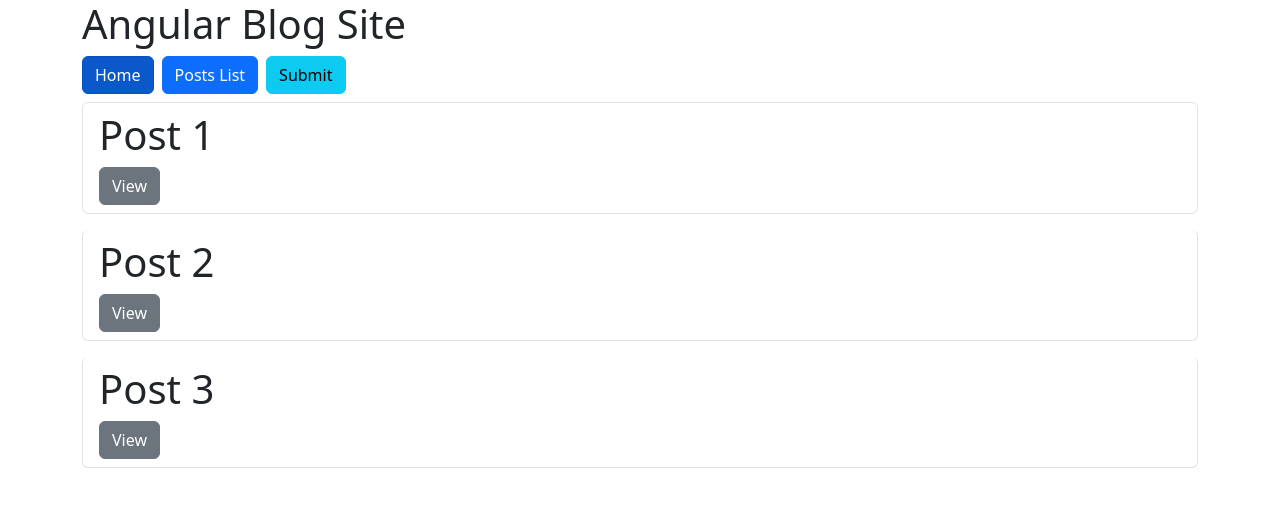
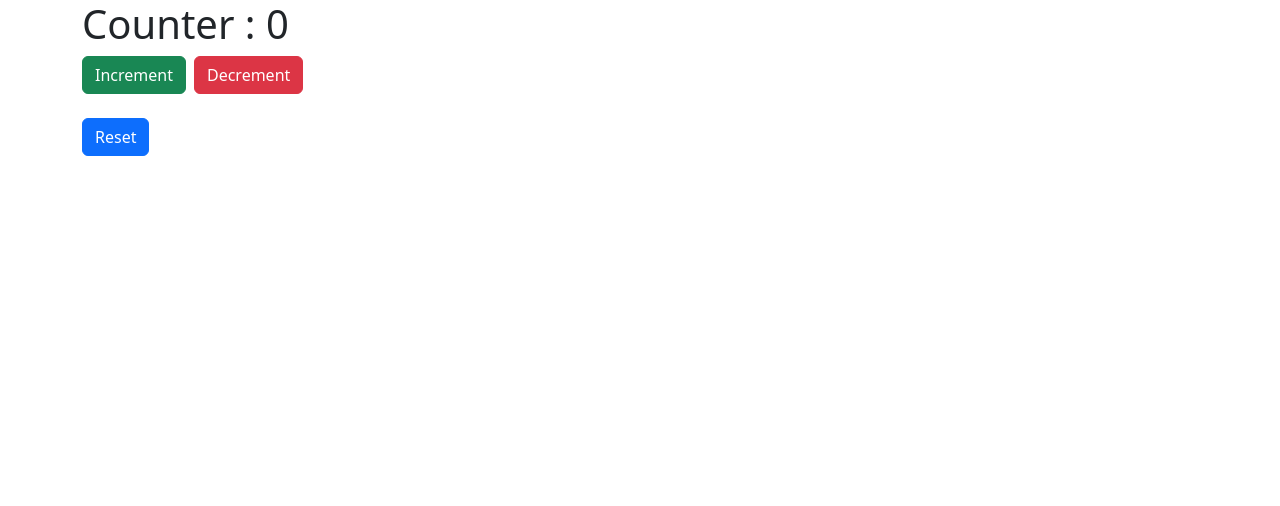
Before and after one commit to shivrajpro/angular-refresher-2023, an Angular app: page /posts in a window 1280 px wide. Shown: the top 506 px of the page. Built offline with nearby package versions, Linux system fonts and the light colour scheme.

Commit message:
signals in angular

```diff
--- a/src/app/app.component.html
+++ b/src/app/app.component.html
@@ -1,4 +1,4 @@
-<div class="container">
+<!-- <div class="container">
     <h1>Angular Blog Site</h1>
     <button class="btn btn-primary"
     routerLink="/" routerLinkActive="active" >Home</button>
@@ -9,4 +9,7 @@
 
     <button class="btn btn-info" (click)="onSubmit()" >Submit</button>
     <router-outlet></router-outlet>
+</div> -->
+<div class="container">
+    <app-signals></app-signals>
 </div>
--- a/src/app/app.module.ts
+++ b/src/app/app.module.ts
@@ -12,6 +12,7 @@ import { SummaryPipe } from './pipes/summary.pipe';
 import { PostService } from './services/post.service';
 import { PostDetailComponent } from './post/post-detail/post-detail.component';
 import { PageNotFoundComponent } from './page-not-found/page-not-found.component';
+import { SignalsComponent } from './signals/signals.component';
 
 @NgModule({
   declarations: [
@@ -22,7 +23,8 @@ import { PageNotFoundComponent } from './page-not-found/page-not-found.component
     PrefixPipe,
     SummaryPipe,
     PostDetailComponent,
-    PageNotFoundComponent
+    PageNotFoundComponent,
+    SignalsComponent
   ],
   imports: [
     BrowserModule,
--- /dev/null
+++ b/src/app/signals/signals.component.html
@@ -0,0 +1,6 @@
+<h1>Counter : {{ doubleCounter() }}</h1>
+
+<button class="btn btn-success" (click)="increment()">Increment</button>
+<button class="btn btn-danger mx-2" (click)="decrement()">Decrement</button>
+<br />
+<button class="btn btn-primary my-4" (click)="reset()">Reset</button>
--- /dev/null
+++ b/src/app/signals/signals.component.ts
@@ -0,0 +1,31 @@
+import { Component, computed, effect, signal } from '@angular/core';
+
+@Component({
+  selector: 'app-signals',
+  templateUrl: './signals.component.html',
+  styleUrls: ['./signals.component.scss'],
+})
+export class SignalsComponent {
+  counter = signal(0);
+  doubleCounter = computed(() => this.counter() * 2);
+  actions = signal<string[]>([]);
+
+  constructor() {
+    effect(() => console.log('counter', this.counter()));
+  }
+
+  increment() {
+    // const ctr = this.counter(); to read
+    this.counter.update((oldVal) => oldVal + 1);
+    this.actions.mutate((oldActions) => oldActions.push('INCREMENET'));
+  }
+
+  decrement() {
+    this.counter.update((oldVal) => oldVal - 1);
+    this.actions.update((oldActions) => [...oldActions, 'DECREMENT']);
+  }
+
+  reset() {
+    this.counter.set(0);
+  }
+}
```
Also changed, not shown: src/app/signals/signals.component.scss (added), 1 other file (tests, documents, lock files or other folders).
